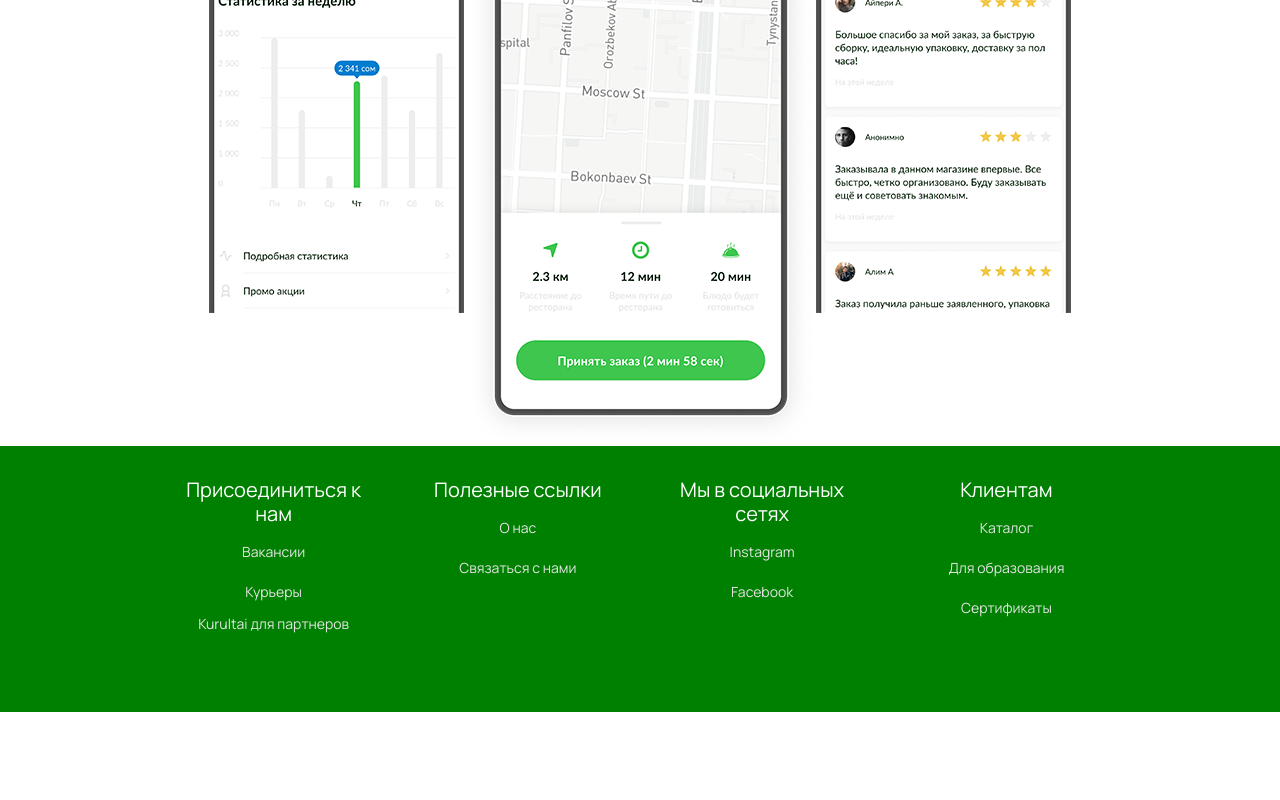
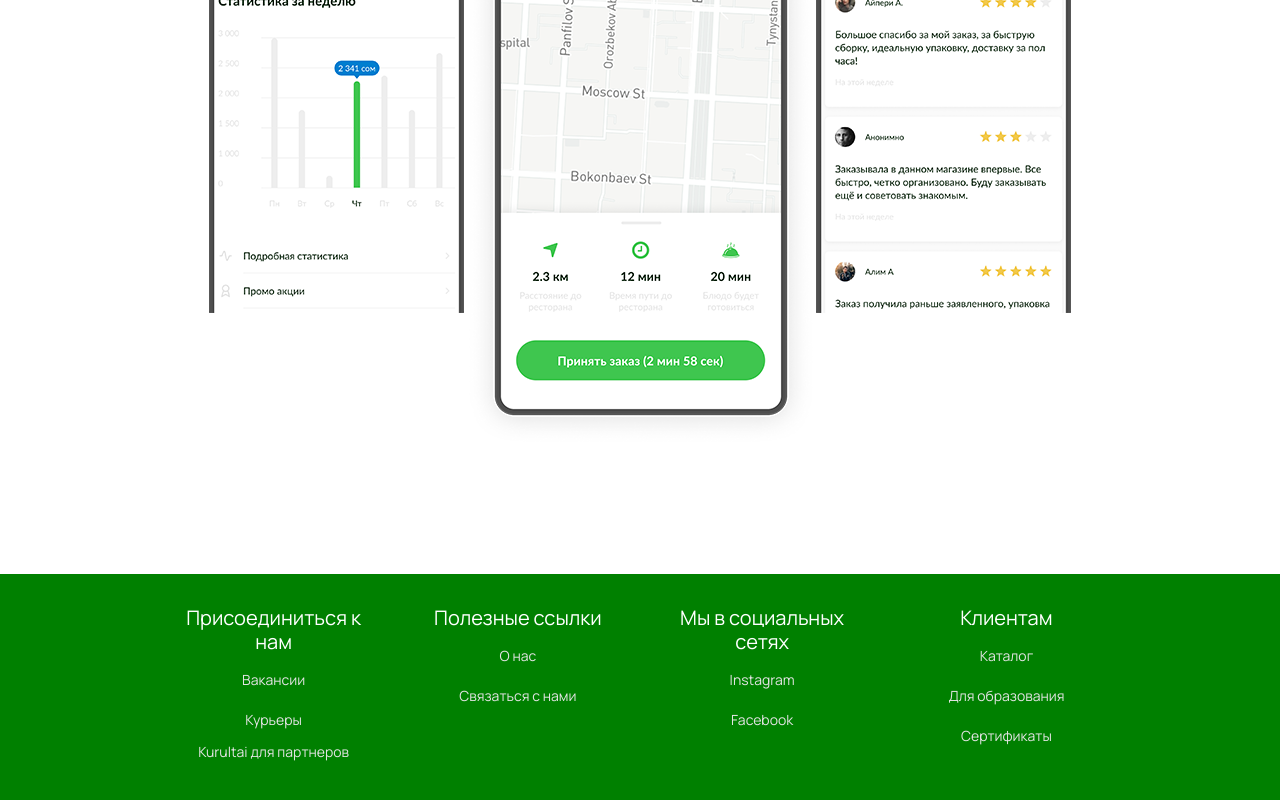
Before and after one commit to abai04/final-hackaton-js36, a React (Create React App) app: page / in a window 1280 px wide. Shown: the part 2127-2927 px from the top of the page. Before the commit the page ends 2839 px from the top, so only its background shows below. Built offline with nearby package versions, Linux system fonts and the light colour scheme.

Commit message:
fixed footer

```diff
--- a/src/App.js
+++ b/src/App.js
@@ -8,7 +8,7 @@ const App = () => {
     <div>
       <NavigationBar />
       <MainRoutes />
-      {/* <Footer/> */}
+      <Footer />
     </div>
   );
 };
--- a/src/components/Footer/Footer.jsx
+++ b/src/components/Footer/Footer.jsx
@@ -2,7 +2,7 @@ import React from "react";
 import "../Footer/Footer.css";
 const Footer = () => {
   return (
-    <footer className="footer-container">
+    <footer style={{ marginTop: "10%" }} className="footer-container">
       <div className="footer-links">
         <div className="link-group">
           <h3>Присоединиться к нам</h3>
--- a/src/pages/HomePage.jsx
+++ b/src/pages/HomePage.jsx
@@ -6,7 +6,6 @@ const HomePage = () => {
   return (
     <div>
       <Home />
-      <Footer />
     </div>
   );
 };
```
